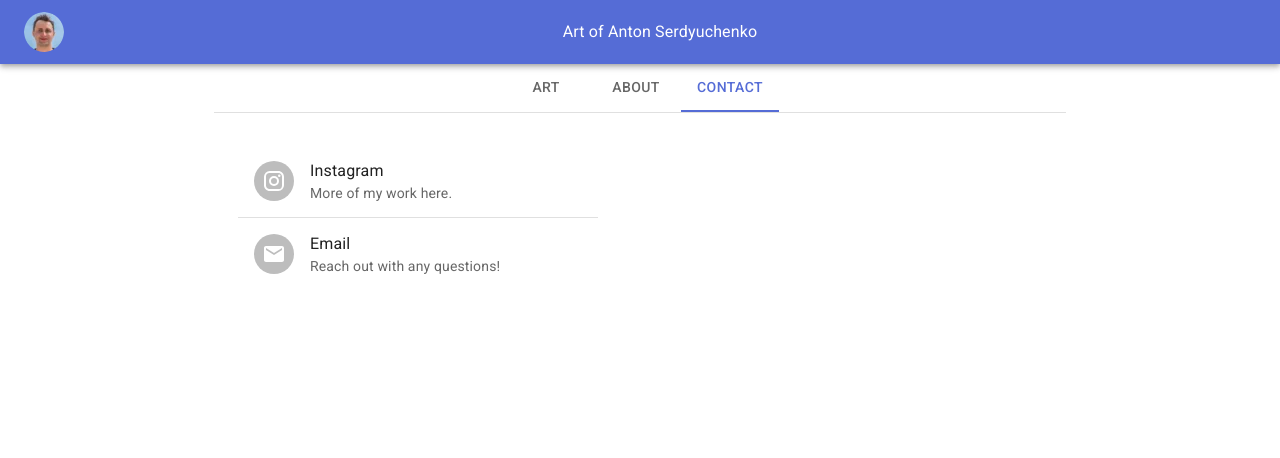
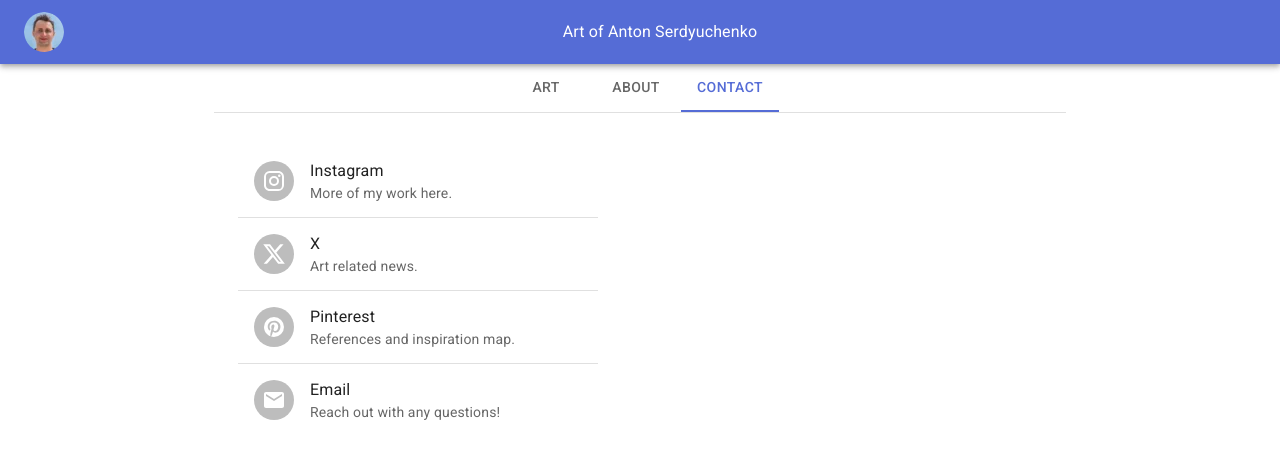
Before and after one commit to anton415/anton415.com, a React (Vite) app: page / in a window 1280 px wide. Both pictures are taken after a click on the tab "CONTACT". Shown: the top 458 px of the page. Built offline with nearby package versions, Linux system fonts and the light colour scheme.

Commit message:
Added more links.

```diff
--- a/src/Contact.jsx
+++ b/src/Contact.jsx
@@ -2,6 +2,8 @@ import * as React from 'react';
 import Box from '@mui/material/Box';
 import IconButton from '@mui/material/IconButton';
 import InstagramIcon from '@mui/icons-material/Instagram';
+import XIcon from '@mui/icons-material/X';
+import PinterestIcon from '@mui/icons-material/Pinterest';
 import EmailIcon from '@mui/icons-material/Email';
 import List from '@mui/material/List';
 import ListItem from '@mui/material/ListItem';
@@ -29,6 +31,28 @@ export default function Contact() {
       </ListItem>
       <Divider />
       <ListItem disablePadding>
+        <ListItemButton component="a" href="https://twitter.com/anton415226">
+          <ListItemAvatar>
+            <Avatar>
+              <XIcon />
+            </Avatar>
+          </ListItemAvatar>
+          <ListItemText primary="X" secondary="Art related news." />
+        </ListItemButton>
+      </ListItem>
+      <Divider />
+      <ListItem disablePadding>
+        <ListItemButton component="a" href="https://pin.it/62NObwbtT">
+          <ListItemAvatar>
+            <Avatar>
+              <PinterestIcon />
+            </Avatar>
+          </ListItemAvatar>
+          <ListItemText primary="Pinterest" secondary="References and inspiration map." />
+        </ListItemButton>
+      </ListItem>
+      <Divider />
+      <ListItem disablePadding>
         <ListItemButton component="a" href="mailto:anton415@gmail.com">
           <ListItemAvatar>
             <Avatar>
```
